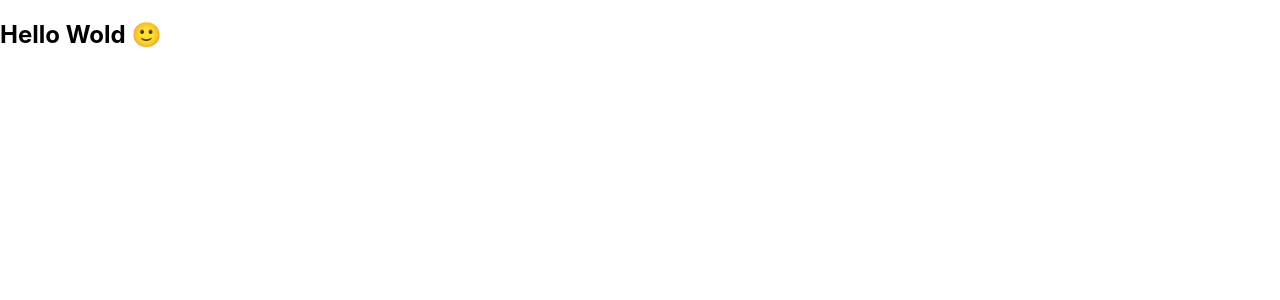
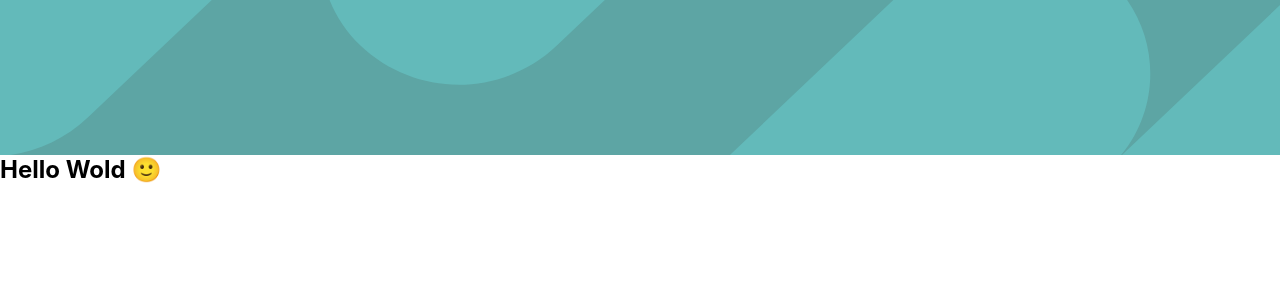
Before and after one commit to melanierolo/job-listings-with-filtering--React, a React (Create React App) app: page / in a window 1280 px wide. Shown: the top 300 px of the page. Built offline with nearby package versions, Linux system fonts and the light colour scheme.

Commit message:
added a header

```diff
--- a/src/App.css
+++ b/src/App.css
@@ -1,38 +1,4 @@
-.App {
-  text-align: center;
+* {
+  margin: 0;
+  padding: 0;
 }
-
-.App-logo {
-  height: 40vmin;
-  pointer-events: none;
-}
-
-@media (prefers-reduced-motion: no-preference) {
-  .App-logo {
-    animation: App-logo-spin infinite 20s linear;
-  }
-}
-
-.App-header {
-  background-color: #282c34;
-  min-height: 100vh;
-  display: flex;
-  flex-direction: column;
-  align-items: center;
-  justify-content: center;
-  font-size: calc(10px + 2vmin);
-  color: white;
-}
-
-.App-link {
-  color: #61dafb;
-}
-
-@keyframes App-logo-spin {
-  from {
-    transform: rotate(0deg);
-  }
-  to {
-    transform: rotate(360deg);
-  }
-}
--- a/src/App.js
+++ b/src/App.js
@@ -1,9 +1,11 @@
 import React from "react";
 import "./App.css";
+import Header from "./componentes/Header";
 
 function App() {
   return (
     <>
+      <Header></Header>
       <h2>Hello Wold 🙂 </h2>
     </>
   );
--- /dev/null
+++ b/src/componentes/Header/index.js
@@ -0,0 +1,10 @@
+import React from "react";
+import "./style.css";
+
+export default function Header() {
+  return (
+    <>
+      <figure className="jobs-header"></figure>
+    </>
+  );
+}
--- /dev/null
+++ b/src/componentes/Header/style.css
@@ -0,0 +1,13 @@
+.jobs-header {
+  background-color: #5da5a4;
+  background-image: url(../../assets/header/bg-header-desktop.svg);
+  height: 155px;
+}
+
+@media only screen and (max-width: 600px) {
+  jobs-header {
+    background-color: #5da5a4;
+
+    background-image: url(../../assets/header/bg-header-mobile.svg);
+  }
+}
```
